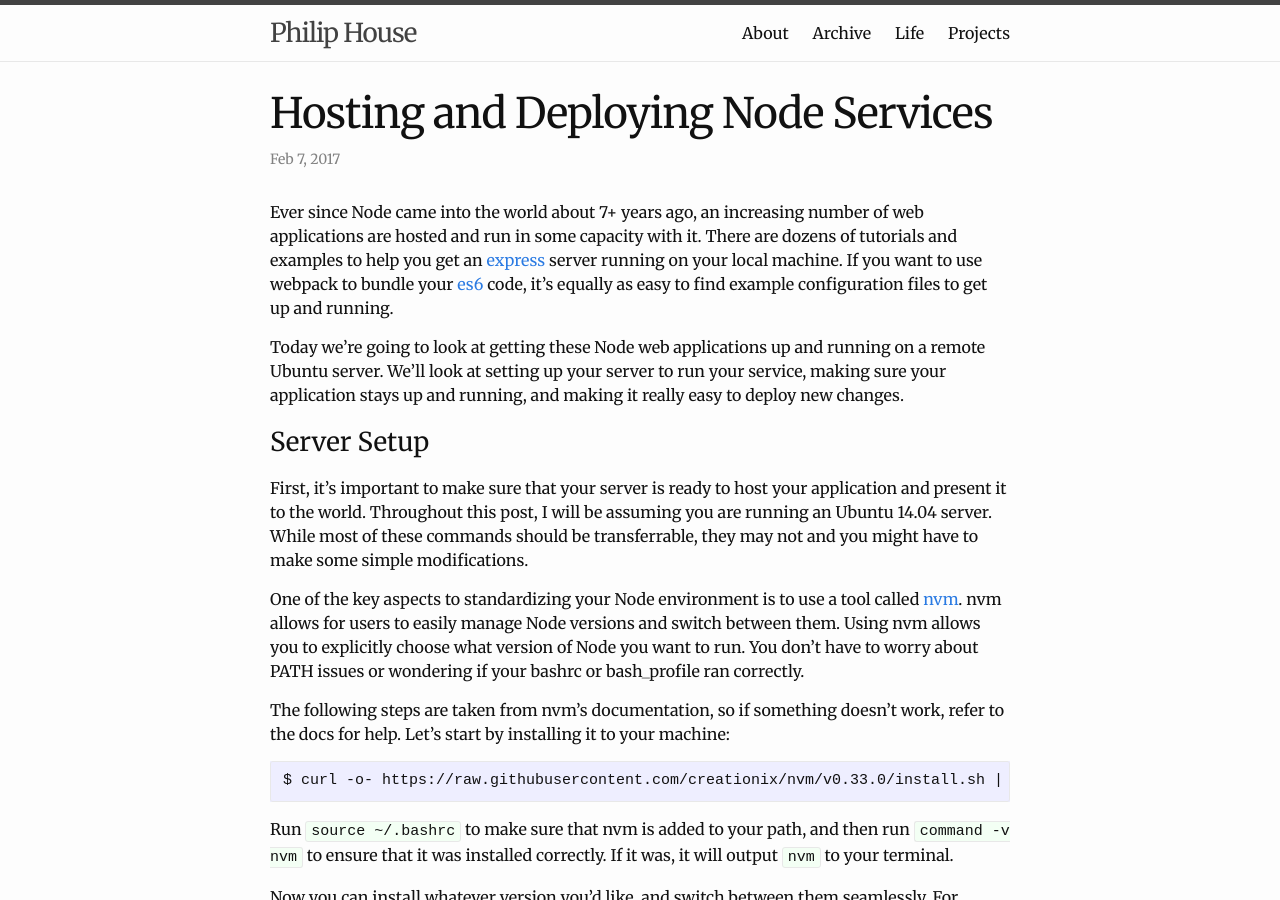
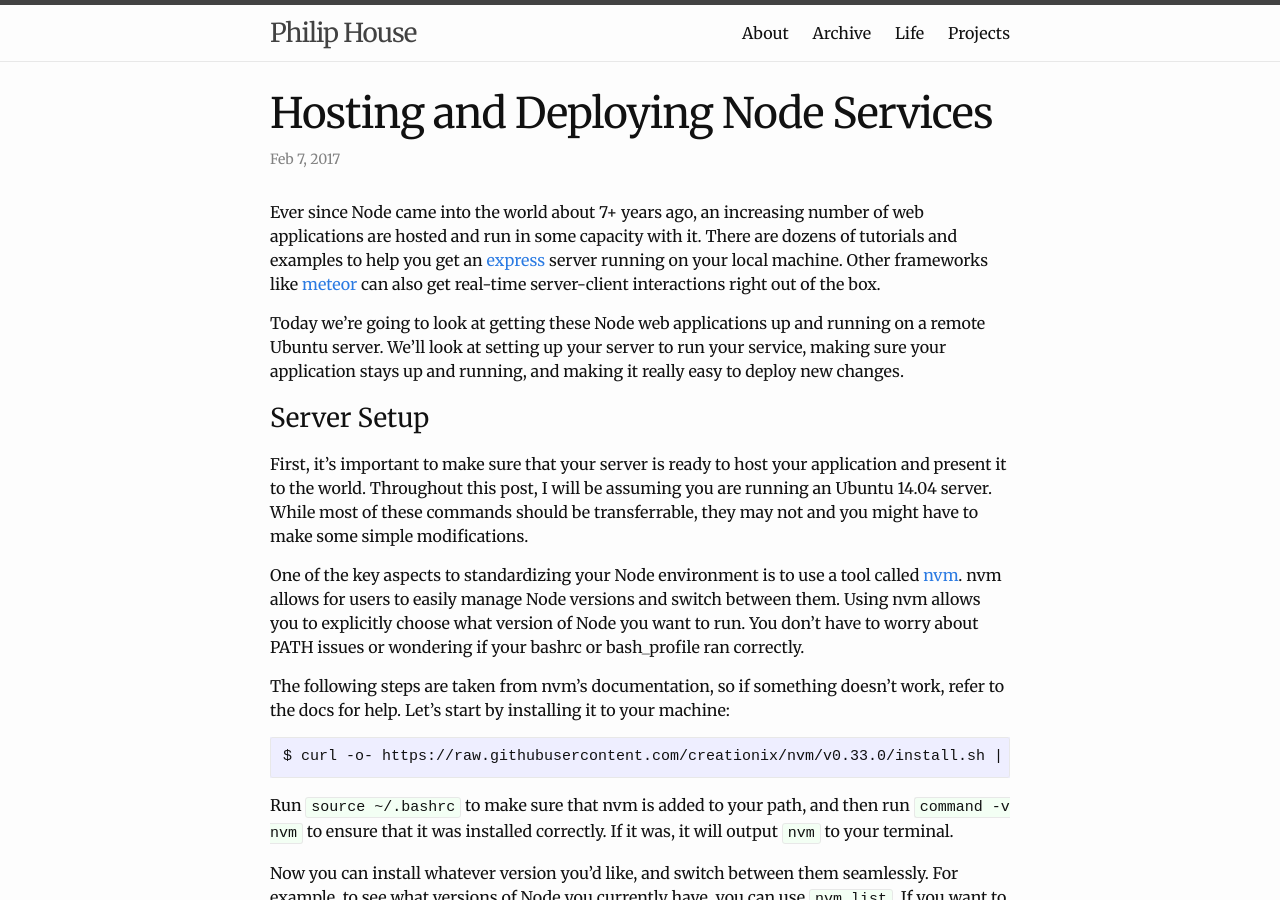
Before and after one commit to phouse512/blog, a Jekyll site: the page built from _posts/2017-02-14-hosting-and-deploying-node.markdown, in a window 1280 px wide and 900 px high. Built offline with Jekyll 4.4.1, drawn with Linux system fonts in a browser that asks for light colours; a script that is not in the unit is left out; comment, search, counter and statistics services are not loaded.

Commit message:
hosting node

```diff
--- a/_posts/2017-02-14-hosting-and-deploying-node.markdown
+++ b/_posts/2017-02-14-hosting-and-deploying-node.markdown
@@ -9,9 +9,8 @@ comments: true
 Ever since Node came into the world about 7+ years ago, an increasing number
 of web applications are hosted and run in some capacity with it. There are
 dozens of tutorials and examples to help you get an [express][express] server
-running on your local machine. If you want to use webpack to bundle your
-[es6][es6] code, it's equally as easy to find example configuration files to
-get up and running.
+running on your local machine. Other frameworks like [meteor][meteor] can also
+get real-time server-client interactions right out of the box.
 
 Today we're going to look at getting these Node web applications up and running
 on a remote Ubuntu server. We'll look at setting up your server to run your
@@ -190,4 +189,4 @@ restart your Node server using forever, and see them live on the internet!
 [nginx]: https://www.nginx.com/resources/wiki/
 [forever]: https://github.com/foreverjs/forever
 [symlink]: https://en.wikipedia.org/wiki/Symbolic_link#POSIX_and_Unix-like_operating_systems
-[es6]: http://es6-features.org/
+[meteor]: https://www.meteor.com/
```
